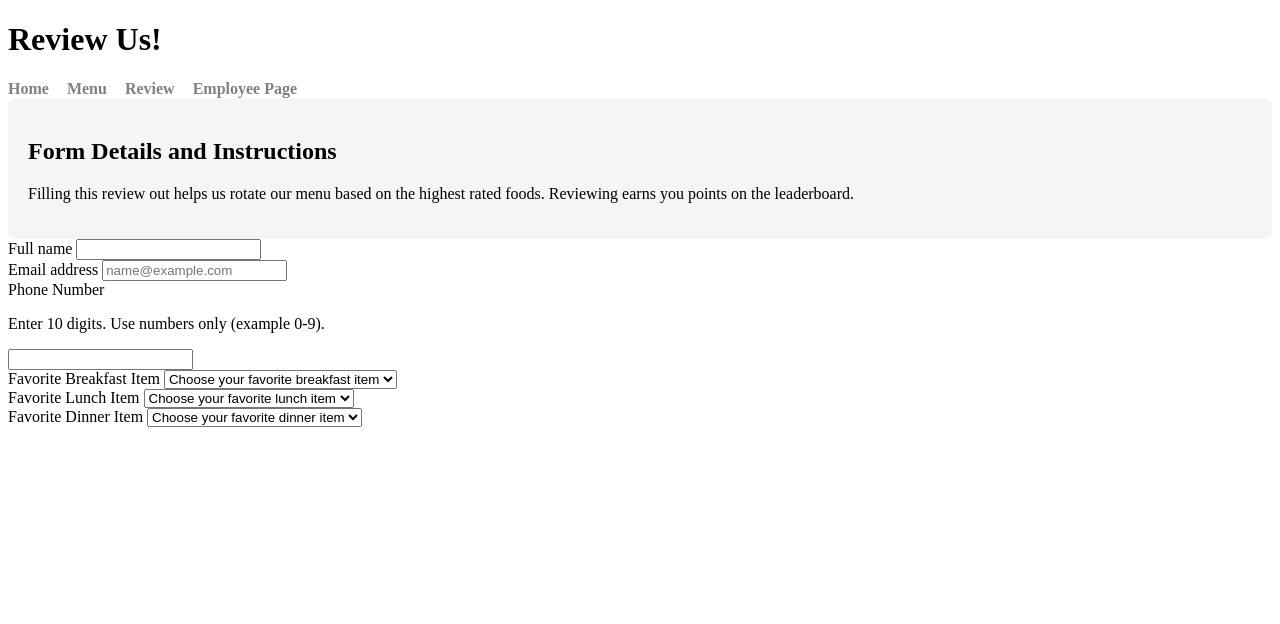
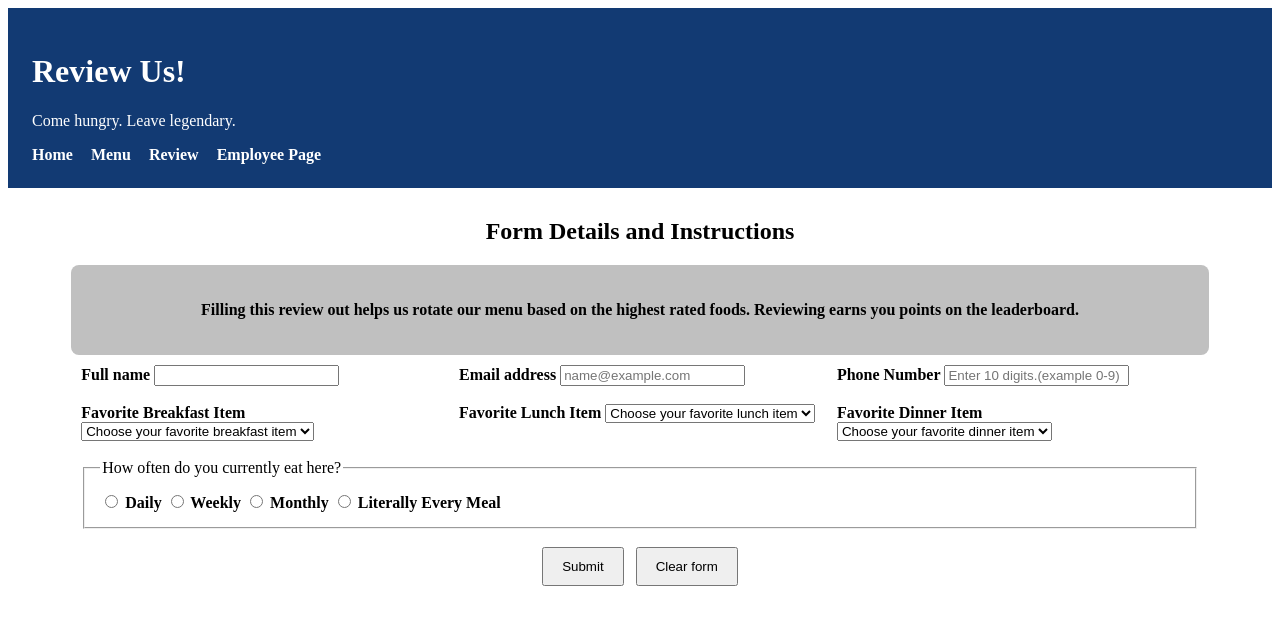
Before and after one commit to TheRyanLee/CSC-319-Project, a plain HTML site: page review.html in a window 1280 px wide. Drawn offline with Linux system fonts and the light colour scheme.

Commit message:
Added Content

```diff
--- a/css/style.css
+++ b/css/style.css
@@ -1,3 +1,6 @@
+* {
+    box-sizing: border-box;
+}
 img {
     max-width: 100%;
     height: auto;
@@ -6,14 +9,24 @@ img {
 }
 
 nav a {
-    color: gray;
+    color: rgb(255, 255, 255);
     text-decoration: none;
     font-weight: bold;
 }
 
 nav a:hover {
-    color: blue;
+    color: orange;
     text-decoration: underline;
+}
+.container {
+    width: 90%;
+    max-width: 1700px;
+    margin: 30px auto;
+}
+header {
+    padding: 24px;
+    background-color: #123a73;
+    color: white
 }
 
 .menu {
@@ -42,7 +55,7 @@ nav a:hover {
 .card {
     padding: 20px;
     border-radius: 8px;
-    background-color: #f5f5f5;
+    background-color: silver;
 }
 
 .favorites {
@@ -64,6 +77,8 @@ nav a:hover {
 }
 
 .menu-header,
+.instruction-header,
+.employee-header,
 .menu-item {
     text-align: center;
 }
@@ -72,6 +87,67 @@ nav a:hover {
 .menu-item ul {
     list-style-type: none;
     padding: 0;
+}
+.employee-grid {
+    display: grid;
+    grid-template-columns: 1fr 1fr;
+    gap: 20px;
+    align-items: start;
+    padding: 20px;
+}
+
+#form-instructions {
+    font-weight: bold;
+    text-align: center;
+}
+
+form {
+    display: grid;
+    gap: 18px;
+    padding: 10px;
+}
+.form-row {
+    display: grid;
+    grid-template-columns: 1fr;
+    gap: 16px;
+}
+label {
+    font-weight: bold;
+}
+fieldset {
+    padding: 15px;
+}
+input[type="radio"],
+input[type="checkbox"] {
+    width: auto;
+}
+.button-row {
+    display: flex;
+    gap: 12px;
+    flex-wrap: wrap;
+    justify-content: center;
+}
+button {
+    padding: 10px 18px;
+    cursor: pointer;
+
+}
+input:focus,
+select:focus,
+textarea:focus,
+button:focus {
+    outline: 3px solid #123a73;
+    outline-offset: 2px;
+}
+input:focus:invalid,
+select:focus:invalid,
+textarea:focus:invalid {
+    border: 2px solid #9b1c1c;
+}
+input:focus:valid,
+select:focus:valid,
+textarea:focus:valid {
+    border: 2px solid #2f6f44;
 }
 
 @media (min-width: 700px) {
@@ -108,4 +184,7 @@ nav a:hover {
     .favorites {
         grid-template-columns: repeat(3, minmax(0, 1fr));
     }
+    .form-row {
+        grid-template-columns: 1fr 1fr 1fr;
+    }
 }
--- a/review.html
+++ b/review.html
@@ -10,7 +10,7 @@
 <body>
     <header>
         <h1>Review Us!</h1>
-        <p class="tagline"></p>
+        <p class="tagline">Come hungry. Leave legendary.</p>
         <nav>
             <ul class="menu">
                 <li><a href="index.html">Home</a></li>
@@ -23,8 +23,8 @@
     </header>
 
     <main class="container">
+        <h2 class="instruction-header">Form Details and Instructions</h2>
         <section class="card" id="form-instructions">
-            <h2>Form Details and Instructions</h2>
             <p>Filling this review out helps us rotate our menu based on the highest rated foods. Reviewing earns you points on the leaderboard.</p>
         </section>
 
@@ -49,18 +49,16 @@
                 </div>
                 <div class="form-group">
                     <label for="phone">Phone Number</label>
-                    <p id="phone-help" class="help-text">
-                        Enter 10 digits. Use numbers only (example 0-9).
-                    </p>
                     <input id="phone"
                         name="phone"
                         minlength="10"
                         maxlenght="10"
                         pattern="[0-9]{10}"
-                        aria-describedby="phone-help"
+                        placeholder="Enter 10 digits.(example 0-9)"
                         required>
                 </div>
             </div>
+            <div class="form-row">
 
                 <div class="form-group">
                     <label for="breakfast">Favorite Breakfast Item</label>
@@ -93,6 +91,31 @@
                     </select>
                 </div>
 
+            </div>
+            <fieldset>
+                <legend>How often do you currently eat here?</legend>
+                <label>
+                    <input type="radio" name="frequent" value="daily" required>
+                    Daily
+                </label>
+                <label>
+                    <input type="radio" name="frequent" value="weekly">
+                    Weekly
+                </label>
+                <label>
+                    <input type="radio" name="frequent" value="monthly">
+                    Monthly
+                </label>
+                <label>
+                    <input type="radio" name="frequent" value="allMeals">
+                    Literally Every Meal
+                </label>
+            </fieldset>
+            <div class="button-row">
+                <button type="submit">Submit</button>
+                <button type="reset">Clear form</button>
+            </div>
+
 
 
         </form>
```
Also changed, not shown: employee.html (+17 -2 lines), index.html (+3 -3 lines), menu.html (+2 -2 lines). Lines whose indentation alone changed are shown as unchanged.
